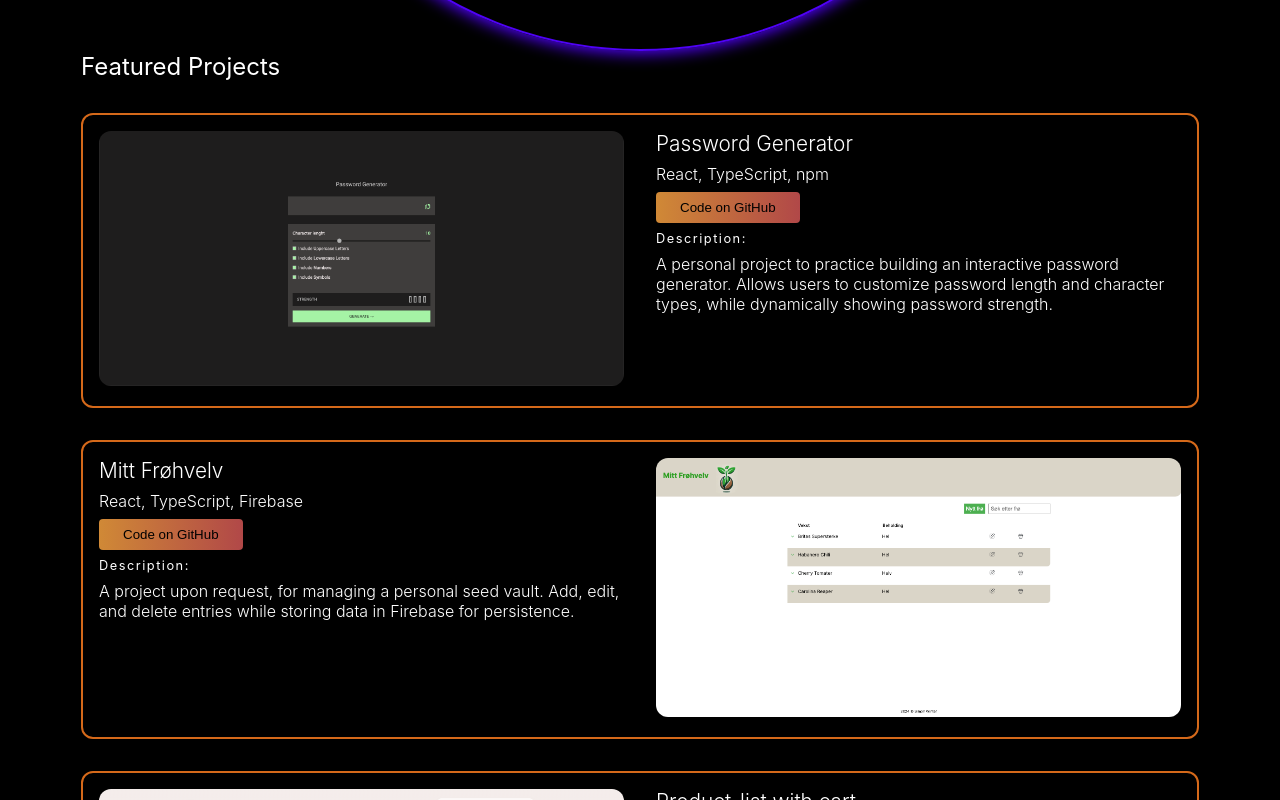
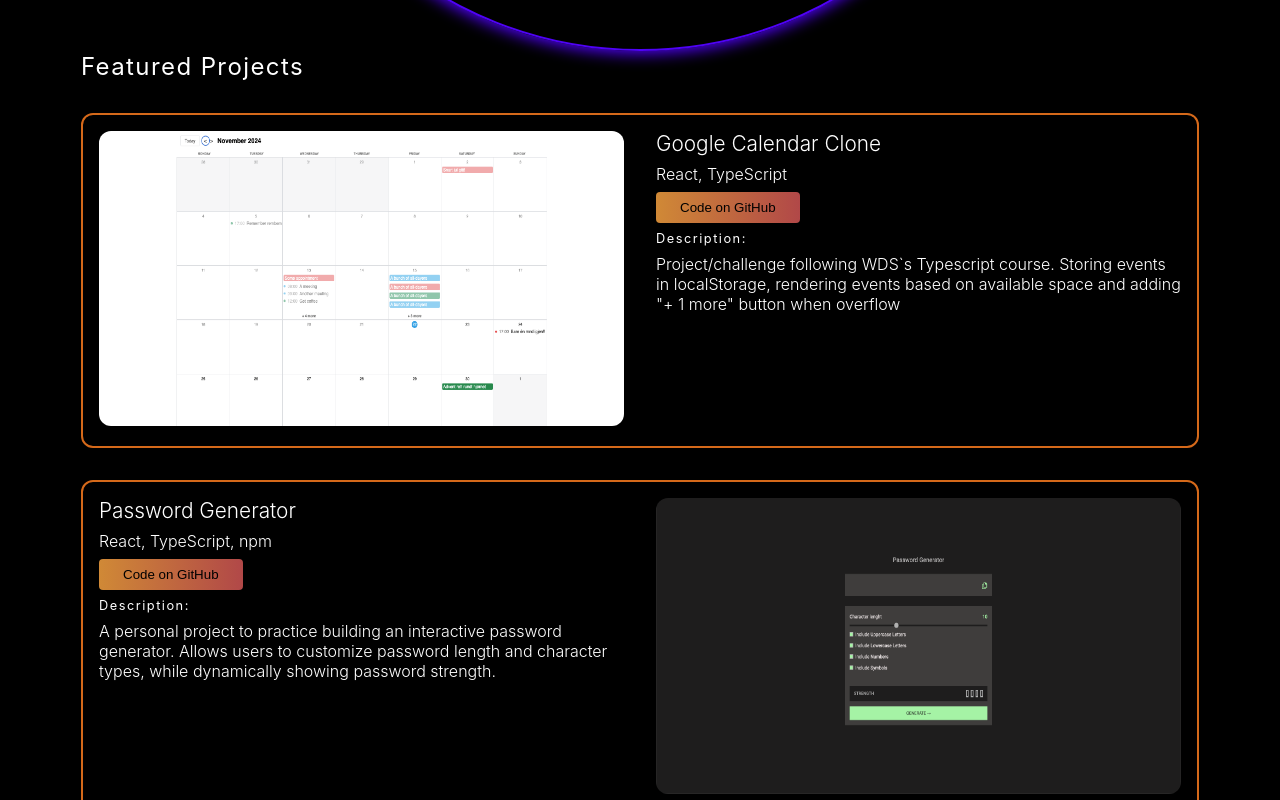
Before and after one commit to SimonADW/240910-portfolio-simon-winter, a React (Vite) app: page / in a window 1280 px wide. Shown: the part 900-1700 px from the top of the page. Built offline with nearby package versions, Linux system fonts and the light colour scheme.

Commit message:
Add project calendar, adjust flash-animation

```diff
--- a/src/assets/data/projectsList.ts
+++ b/src/assets/data/projectsList.ts
@@ -1,4 +1,13 @@
 export const projectsList = [
+	{
+		id: 6,
+		title: 'Google Calendar Clone',
+		technologies: 'React, TypeScript',
+		image: 'wds-calendar-clone',
+		gitUrl: 'https://github.com/SimonADW/241013-WDS-google-calendar-clone',
+		liveUrl: 'https://wds-calendar-clone.netlify.app/',
+		description: 'Project/challenge following WDS`s Typescript course. Storing events in localStorage, rendering events based on available space and adding "+ 1 more" button when overflow'
+	},
 	{
 		id: 5,
 		title: 'Password Generator',
--- a/src/assets/styles/App.css
+++ b/src/assets/styles/App.css
@@ -21,6 +21,10 @@
   font-weight: 400;
 }
 
+h2 {
+  letter-spacing: 1.4px;
+}
+
 main {
   display: flex;
   flex-direction: column;
--- a/src/components/Header/HeaderComponent.module.css
+++ b/src/components/Header/HeaderComponent.module.css
@@ -4,4 +4,5 @@
 
 .header {
 	padding: var(--spacing-md) 0;
+	letter-spacing: 1.4px;
 }
--- a/src/components/Hero/HeroComponent.module.css
+++ b/src/components/Hero/HeroComponent.module.css
@@ -38,7 +38,7 @@
 	top: 0;
 	left: 50%;
 	transform: translate(-50%);
-	animation: circleFlash 3s 1s backwards;
+	animation: circleFlash 3s ease-out 1s backwards;
 }
 
 .circleSecondary {
@@ -56,14 +56,29 @@
 }
 
 @keyframes circleFlash {
-
 	0% {
 		border-color: #d3853d;
 		box-shadow: 0 0 15px 3px #d3853d;
 	}
-	35% {
+	20% {
+		border-color: #d3853d;
+		box-shadow: 0 0 20px 3px #ffffff;
+	}
+	30% {
 		border-color: #ffffff;
-		box-shadow: 0 0 15px 3px #ffffff;
+		box-shadow: 0 0 30px 10px #ffffff;
+	}
+	40% {
+		border-color: #ffffff;
+		box-shadow: 0 0 20px 10px #ffffff;
+	}
+	60% {
+		border-color: #aec3cd;
+		box-shadow: 0 0 15px 7px #aec3cd;
+	}
+	80% {
+		border-color: #696dbb;
+		box-shadow: 0 0 15px 5px #3a3e90;
 	}
 	100% {
 		border-color: #4f02f6;
--- a/src/components/Project/ProjectComponent.module.css
+++ b/src/components/Project/ProjectComponent.module.css
@@ -67,6 +67,7 @@
 
 .project__imageContent img {
 	border-radius: 0.75rem;
+	aspect-ratio: 16/9;
 }
 
 @media screen and (min-width: 480px) {
--- a/src/components/Project/ProjectComponent.tsx
+++ b/src/components/Project/ProjectComponent.tsx
@@ -1,7 +1,6 @@
 import style from './ProjectComponent.module.css'
 import type { ProjectType } from '../ProjectsSection/ProjectsSection'
 import { InView } from "react-intersection-observer";
-
 
 type ProjectComponentType = {
 	project: ProjectType,
--- a/src/components/ProjectsSection/ProjectsSection.tsx
+++ b/src/components/ProjectsSection/ProjectsSection.tsx
@@ -2,6 +2,7 @@
 import ProjectComponent from "../Project/ProjectComponent";
 import style from "./ProjectsSection.module.css";
 // Project screenshot imports
+import wdsCalendarClone from '../../assets/images/page-shots/wds-calendar-clone.png'
 import passwordGen from '../../assets/images/page-shots/passwordGen.png'
 import  dessertStore from '../../assets/images/page-shots/dessertStore.png'
 import  mortgageCalc from '../../assets/images/page-shots/mortageCalc.png'
@@ -26,7 +27,7 @@
 const ProjectsSection = () => {
 
 	// Array of project images - in corresponding order to projectsList
-	const images = [passwordGen, mittFrohvelv, dessertStore, mortgageCalc, starWars]
+	const images = [wdsCalendarClone, passwordGen, mittFrohvelv, dessertStore, mortgageCalc, starWars]
 
 	return (
 		<section id='projects' className={style.projectsSection}>
--- a/src/components/TechnologiesSection/TechnologiesSection.tsx
+++ b/src/components/TechnologiesSection/TechnologiesSection.tsx
@@ -5,7 +5,7 @@
 const TechnologiesSection = () => {
   return (
 	<section id='technologies' className={style.technologiesSection}>
-		<h1>Technologies</h1>
+		<h2>Technologies</h2>
 		{skillsList.map((techItem, index) => {
 			return <Technology key={index} techItem={techItem} />
 		})}
```
Also changed, not shown: src/assets/images/page-shots/wds-calendar-clone.png (added).
